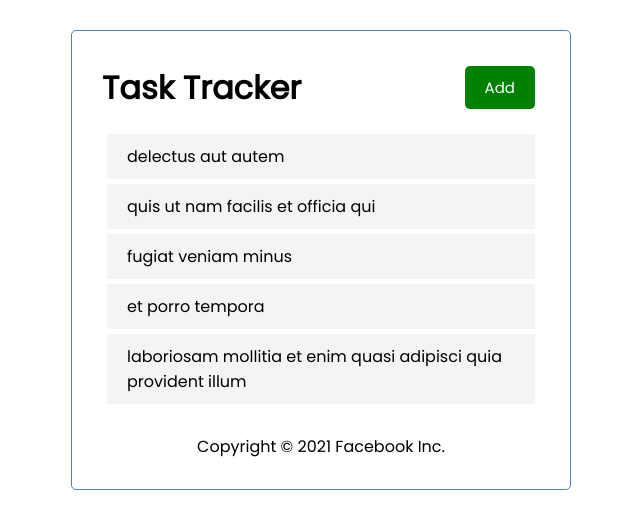
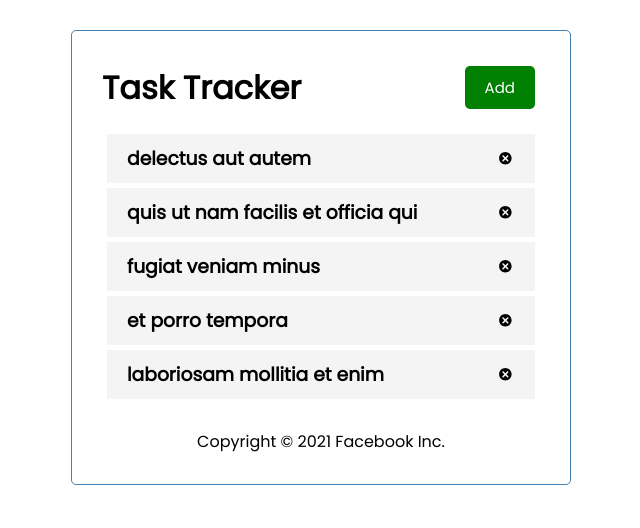
Before and after one commit to autoex/task-tracker, a React (Create React App) app: page / in a window 1280 px wide. Shown: the top 528 px of the page, without its empty margins (319-959 px from the left). Built offline with nearby package versions, Linux system fonts and the light colour scheme; the HTML template or start-up script is replaced by a standard one.

Commit message:
add react-icons through npm

```diff
--- a/package.json
+++ b/package.json
@@ -9,6 +9,7 @@
     "prop-types": "^15.7.2",
     "react": "^17.0.2",
     "react-dom": "^17.0.2",
+    "react-icons": "^4.2.0",
     "react-scripts": "4.0.3",
     "web-vitals": "^1.1.2"
   },
--- a/src/App.js
+++ b/src/App.js
@@ -32,7 +32,7 @@ function App() {
         {
             "userId": 1,
             "id": 5,
-            "title": "laboriosam mollitia et enim quasi adipisci quia provident illum",
+            "title": "laboriosam mollitia et enim ",
             "completed": false
         }
     ]);
--- a/src/components/Task.js
+++ b/src/components/Task.js
@@ -1,14 +1,14 @@
 import PropTypes from 'prop-types'
+import {TiDelete} from 'react-icons/ti'
 
 
 
 
-const Task = ({title}) => {
-
-
+const Task = ({userId, id, title, completed }) => {
     return (
         <>
-            <div className={'task'}>{title}</div>
+            <div className={'task'}><h3>{title} <TiDelete/></h3>
+           </div>
         </>
 
     );
@@ -20,7 +20,7 @@ Task.defaultProps = {
 }
 
 Task.propTypes = {
-    title: PropTypes.string
+        title: PropTypes.string
 }
 
 export default Task;
--- a/src/components/Tasks.js
+++ b/src/components/Tasks.js
@@ -9,12 +9,14 @@ const Tasks = ({tasks}) => {
     return (
         <>
 
-                {tasks.map(task => <Task key={task.id} title={task.title}/>)}
+                {tasks.map(task => <Task key={task.id} {...task}/>)}
 
         </>
 
     );
 }
 
-
+Task.propTypes = {
+    tasks: PropTypes.object
+}
 export default Tasks;
```
Also changed, not shown: 1 other file (tests, documents, lock files or other folders).
